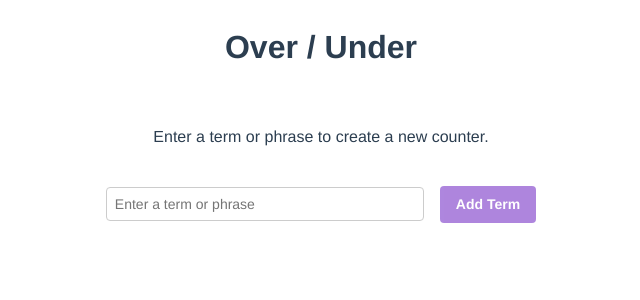
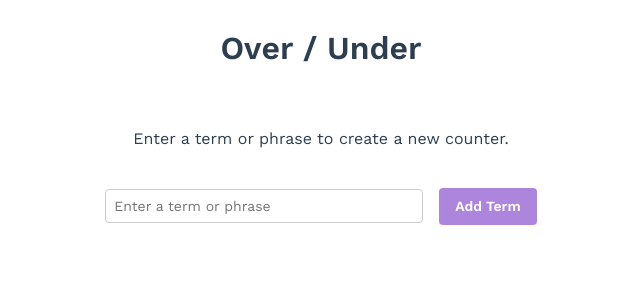
Before and after one commit to atrombet/over-under, a Vue app: page / in a window 1280 px wide. Shown: the top 300 px of the page, without its empty margins (319-959 px from the left). Built offline with nearby package versions, Linux system fonts and the light colour scheme.

Commit message:
Update fonts

```diff
--- a/public/index.html
+++ b/public/index.html
@@ -5,6 +5,8 @@
     <meta http-equiv="X-UA-Compatible" content="IE=edge">
     <meta name="viewport" content="width=device-width,initial-scale=1.0">
     <link rel="preconnect" href="https://fonts.googleapis.com">
+    <link rel="preconnect" href="https://fonts.gstatic.com" crossorigin>
+    <link href="https://fonts.googleapis.com/css2?family=Work+Sans:wght@400;600&display=swap" rel="stylesheet">
     <link href="https://fonts.googleapis.com/icon?family=Material+Icons" rel="stylesheet">
     <link rel="icon" href="<%= BASE_URL %>favicon.ico">
     <title><%= htmlWebpackPlugin.options.title %></title>
--- a/src/components/Term.vue
+++ b/src/components/Term.vue
@@ -84,7 +84,7 @@ export default {
   }
 
   &__word {
-    font-weight: bold;
+    font-weight: var(--font-weight-bold);
   }
 
   &__counter {
@@ -96,7 +96,7 @@ export default {
 
     & input {
       width: var(--xl);
-      font-weight: bold;
+      font-weight: var(--font-weight-bold);
       text-align: center;
       font-size: var(--font-size-default);
       padding: var(--xs);
@@ -112,7 +112,7 @@ export default {
     text-transform: uppercase;
     padding: var(--sm);
     border-radius: var(--xs);
-    font-weight: bold;
+    font-weight: var(--font-weight-bold);
   }
 
   &__under {
--- a/src/styles/styles.scss
+++ b/src/styles/styles.scss
@@ -1,7 +1,8 @@
 :root {
-  --font-family: Avenir, Helvetica, Arial, sans-serif;
+  --font-family: 'Work Sans', sans-serif;
   --font-size: 16px;
   --font-size-small: 14px;
+  --font-weight-bold: 600;
 
   --accent: #5f0ebd;
 
@@ -44,7 +45,7 @@ input {
 
 button {
   font-family: var(--font-family);
-  font-weight: bold;
+  font-weight: var(--font-weight-bold);
   padding: var(--sm) var(--md);
   color: var(--text-white);
   background-color: var(--accent);
```
